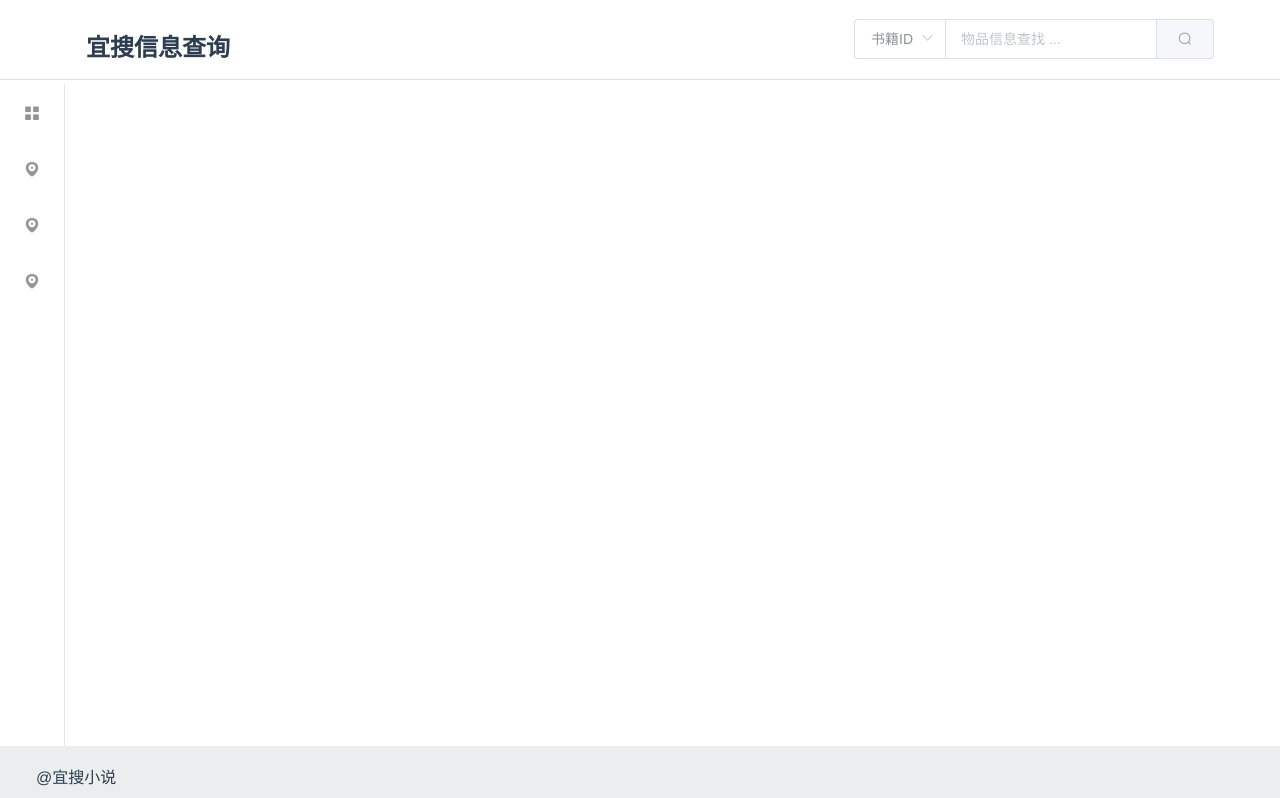
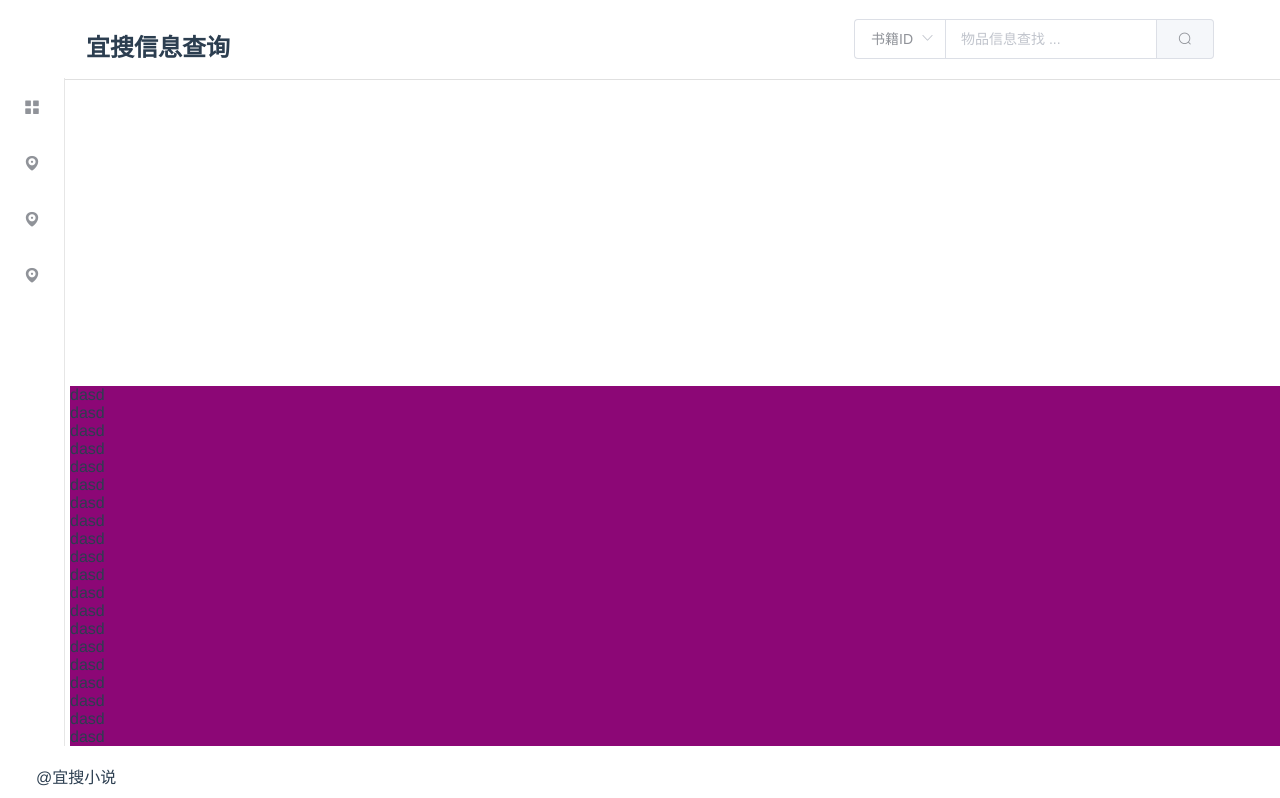
Before and after one commit to dingjingmaster/easou-web, a Vue app: page /#/ in a window 1280 px wide. Shown: the top 798 px of the page. Built offline with nearby package versions, Linux system fonts and the light colour scheme.

Commit message:
首页微调

```diff
--- a/src/components/MainFooter.vue
+++ b/src/components/MainFooter.vue
@@ -20,6 +20,6 @@ export default {
     position: fixed;
     clear: both;
     text-align: left;
-    background-color: #EBEDEF;
+    background-color: #FFFFFF;
   }
 </style>
--- a/src/components/MainHeader.vue
+++ b/src/components/MainHeader.vue
@@ -38,6 +38,7 @@ export default {
     height: 78px;
     min-width: 1200px;
     position: fixed;
+    background-color: #FFFFFF;
   }
   .i-main-title {
     width: 158px;
--- a/src/components/MainMain.vue
+++ b/src/components/MainMain.vue
@@ -1,5 +1,217 @@
 <template>
   <div class="i-main-content">
+    dasd
+    <br/>
+    dasd
+    <br/>
+    dasd
+    <br/>
+    dasd
+    <br/>
+    dasd
+    <br/>
+    dasd
+    <br/>
+    dasd
+    <br/>
+    dasd
+    <br/>
+    dasd
+    <br/>
+    dasd
+    <br/>
+    dasd
+    <br/>
+    dasd
+    <br/>
+    dasd
+    <br/>
+    dasd
+    <br/>
+    dasd
+    <br/>
+    dasd
+    <br/>
+    dasd
+    <br/>
+    dasd
+    <br/>
+    dasd
+    <br/>
+    dasd
+    <br/>
+    dasd
+    <br/>
+    dasd
+    <br/>
+    dasd
+    <br/>
+    dasd
+    <br/>
+    dasd
+    <br/>
+    dasd
+    <br/>
+    dasd
+    <br/>
+    dasd
+    <br/>
+    dasd
+    <br/>
+    dasd
+    <br/>
+    dasd
+    <br/>
+    dasd
+    <br/>
+    dasd
+    <br/>
+    dasd
+    <br/>
+    dasd
+    <br/>
+    dasd
+    <br/>
+    dasd
+    <br/>
+    dasd
+    <br/>
+    dasd
+    <br/>
+    dasd
+    <br/>
+    dasd
+    <br/>
+    dasd
+    <br/>
+    dasd
+    <br/>
+    dasd
+    <br/>
+    dasd
+    <br/>
+    dasd
+    <br/>
+    dasd
+    <br/>
+    dasd
+    <br/>
+    dasd
+    <br/>
+    dasd
+    <br/>
+    dasd
+    <br/>
+    dasd
+    <br/>
+    dasd
+    <br/>
+    dasd
+    <br/>
+    dasd
+    <br/>
+    dasd
+    <br/>
+    dasd
+    <br/>
+    dasd
+    <br/>
+    dasd
+    <br/>
+    dasd
+    <br/>
+    dasd
+    <br/>
+    dasd
+    <br/>
+    dasd
+    <br/>
+    dasd
+    <br/>
+    dasd
+    <br/>
+    dasd
+    <br/>
+    dasd
+    <br/>
+    dasd
+    <br/>
+    dasd
+    <br/>
+    dasd
+    <br/>
+    dasd
+    <br/>
+    dasd
+    <br/>
+    dasd
+    <br/>
+    dasd
+    <br/>
+    dasd
+    <br/>
+    dasd
+    <br/>
+    dasd
+    <br/>
+    dasd
+    <br/>
+    dasd
+    <br/>
+    dasd
+    <br/>
+    dasd
+    <br/>
+    dasd
+    <br/>
+    dasd
+    <br/>
+    dasd
+    <br/>
+    dasd
+    <br/>
+    dasd
+    <br/>
+    dasd
+    <br/>
+    dasd
+    <br/>
+    dasd
+    <br/>
+    dasd
+    <br/>
+    dasd
+    <br/>
+    dasd
+    <br/>
+    dasd
+    <br/>
+    dasd
+    <br/>
+    dasd
+    <br/>
+    dasd
+    <br/>
+    dasd
+    <br/>
+    dasd
+    <br/>
+    dasd
+    <br/>
+    dasd
+    <br/>
+    dasd
+    <br/>
+    dasd
+    <br/>
+    dasd
+    <br/>
+    dasd
+    <br/>
+    dasd
+    <br/>
+    dasd
+    <br/>
   </div>
 </template>
 
--- a/src/components/MainMenu.vue
+++ b/src/components/MainMenu.vue
@@ -53,8 +53,8 @@
 
 <style>
   .i-main-menu {
-    top: 84px;
     height: calc(100vh - 80px - 260px);
+    margin-top: 78px;
     position: fixed;
     min-height: 800px;
   }
```
